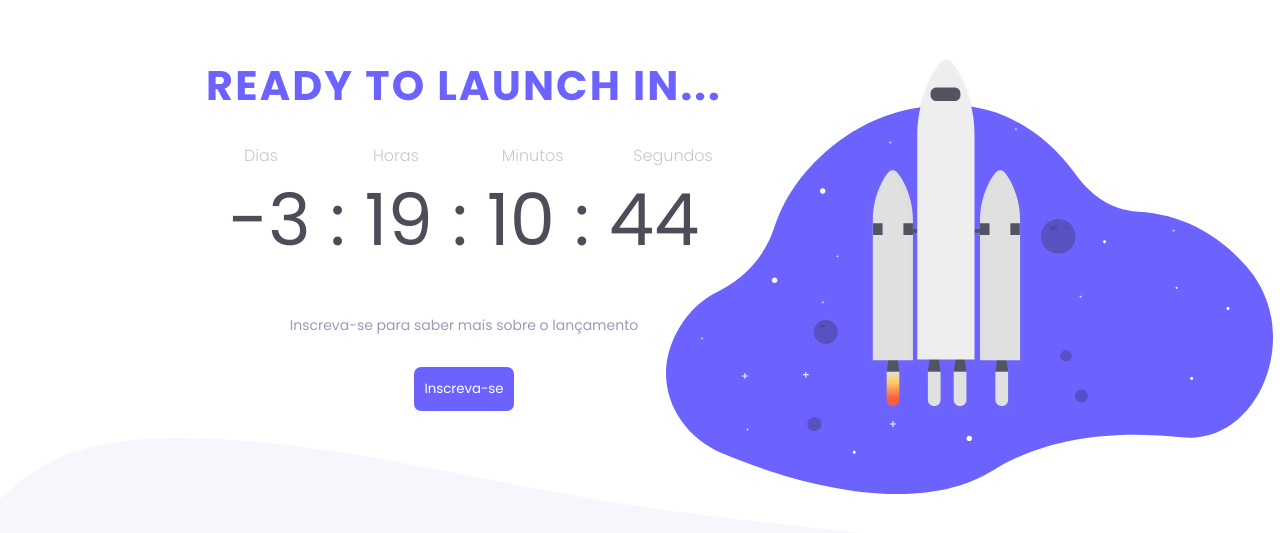
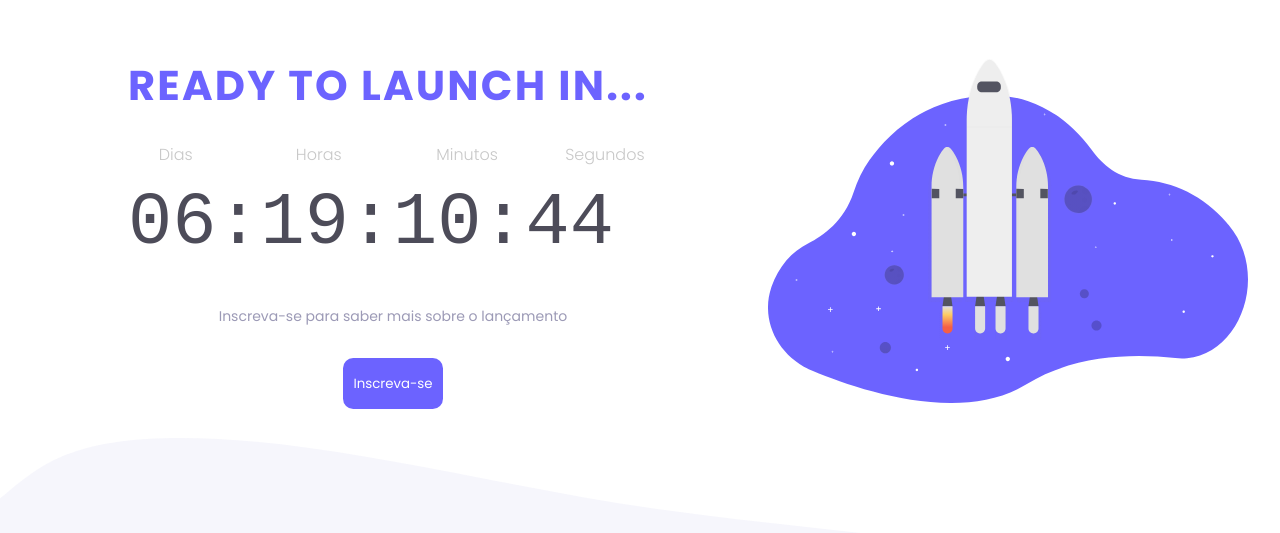
Before and after one commit to brunocs90/Countdown, a plain HTML site: page index.html in a window 1280 px wide. Shown: the part 141-674 px from the top of the page. Drawn offline with Linux system fonts and the light colour scheme; a web font is replaced by a local one.

Commit message:
fixed font monospace

```diff
--- a/css/style.css
+++ b/css/style.css
@@ -2,7 +2,7 @@
   margin: 0;
   padding: 0;
   box-sizing: border-box;
-    font-family: 'Poppins', sans-serif;
+  font-family: "Poppins", sans-serif;
 }
 
 :root {
@@ -10,7 +10,7 @@
   --purple: #6c63ff;
   --light-grey: #c8c8c8;
   --text-color: #9c9ab6;
-    --backgroud: #FFFFFF
+  --backgroud: #ffffff;
 }
 
 body {
@@ -38,16 +38,16 @@ body {
 
 .rocket {
   position: absolute;
-    width: 607px;
-    height: 435px;
-    left: 52vw;
+  width: 30rem;
+  height: 70rem;
+  left: max(60vw, 600px);
   top: 25vh;
 }
 
 .container {
   position: absolute;
-    width: 800px;
-    left: 5vw;
+  width: 33.12rem;
+  left: 10vw;
   top: 25vh;
   display: flex;
   flex-direction: column;
@@ -58,63 +58,76 @@ body {
 .ready-to-launch {
   font-style: normal;
   font-weight: bold;
-    font-size: 1.29rem;
+  font-size: 1.3rem;
   line-height: 3.37rem;
   letter-spacing: 0.105em;
   text-transform: uppercase;
+  width: 33.12rem;
 
   color: var(--purple);
 }
 
-.countdown-text{
-    margin-top: 32px;
-    width: 480px;
+.countdown-text {
+  margin-top: 2rem;
   display: flex;
   flex-direction: row;
-    justify-content: flex-start;
-    align-items: left;
+  justify-content: space-between;
+  width: 33.12rem;
 
   font-style: normal;
   font-weight: 300;
-    line-height: 21px;
+  line-height: 1.31rem;
   text-transform: capitalize;
 
-    color: #C8C8C8;
+  color: #c8c8c8;
 }
 
 .countdown-function {
-    font-style: normal;
-    font-weight: normal;
-    font-size: 72px;
-    line-height: 108px;
+  width: 33.12rem;
+  padding-top: 1rem;
 
-    max-width: 530px;
+  justify-content: flex-start;
+
+  font-family: 'Azeret Mono', monospace;
+  font-size: 4.60em;
 
   color: var(--black);
 }
 
 .dias {
-    margin-left: 20px;
+  text-align: center;
+  width: 25%;
+  padding-right: 7%;
 }
 
 .horas {
-    margin-left: 95px;
+  text-align: center;
+  width: 25%;
+  padding-right: 3%;
 }
 
 .minutos {
-    margin-left: 83px;
+  text-align: center;
+  width: 25%;
+  padding-left: 3%;
 }
 
 .segundos {
-    margin-left: 70px;
+  text-align: center;
+  width: 25%;
+  padding-left: 5%;
 }
 
 .register-text {
+  width: 33.12rem;
+  justify-content: center;
+
+  text-align: center;
   font-style: normal;
   font-weight: normal;
-    font-size: 14px;
-    line-height: 21px;
-    margin-top: 41px;
+  font-size: 0.875rem;
+  line-height: 1.31rem;
+  margin-top: 2.56rem;
 
   color: var(--text-color);
 }
@@ -123,11 +136,11 @@ body {
   color: white;
   background-color: var(--purple);
   border: 0;
-    padding: 10px;
-    border-radius: 7px;
+  padding: 0.625rem;
+  border-radius: 0.638rem;
   margin-top: 31px;
 
   font-style: normal;
   font-weight: normal;
-    line-height: 24px;
+  line-height: 1.938rem;
 }
--- a/index.html
+++ b/index.html
@@ -12,7 +12,9 @@
     <link rel="preconnect" href="https://fonts.gstatic.com" crossorigin>
     <link rel="preconnect" href="https://fonts.googleapis.com">
     <link rel="preconnect" href="https://fonts.gstatic.com" crossorigin>
-    <link href="https://fonts.googleapis.com/css2?family=Poppins:wght@300;400;500;700&display=swap" rel="stylesheet">
+    <link
+        href="https://fonts.googleapis.com/css2?&family=Ubuntu+Mono:wght@700&family=Azeret+Mono:wght@500&family=Poppins:wght@300;400;500;700&display=swap"
+        rel="stylesheet">
 </head>
 
 <body>
@@ -36,7 +38,6 @@
             <div class="segundos">Segundos</div>
         </div>
         <div id="countdown-function" class="countdown-function">
-            08 : 12 : 44 : 28
         </div>
         <div class="register-text">
             <p>Inscreva-se para saber mais sobre o lançamento</p>
--- a/script/script.js
+++ b/script/script.js
@@ -1,26 +1,23 @@
 function updateTimer() {
-    let countdown = document.getElementById('countdown-function')
-    const countDownDate = new Date('Jan 16, 2022 00:00:01')
-    const now = new Date().getTime()
-    const diferenceOfTheDay = countDownDate - now
+    let countdown = document.getElementById('countdown-function');
+    const now = new Date().getTime();
 
+    const launch = new Date('Jan 25, 2022 00:00:01')
+    if (now > launch) {
+        return countdown.innerHTML = '00:00:00:00';
+    }
+
+    const diferenceOfTheDay = launch - now
     days = Math.floor(diferenceOfTheDay / (1000 * 60 * 60 * 24))
     hours = Math.floor(diferenceOfTheDay / (1000 * 60 * 60))
     mins = Math.floor(diferenceOfTheDay / (1000 * 60))
     secs = Math.floor(diferenceOfTheDay / 1000)
 
-    d = days;
-    h = hours - days * 24
-    m = mins - hours * 60
-    s = secs - mins * 60
-
-    dias = formatTimer(d);
-    horas = formatTimer(h);
-    minutos = formatTimer(m);
-    segundos = formatTimer(s);
-
-    countdown.innerHTML =
-        dias + ' : ' + horas + ' : ' + minutos + ' : ' + segundos
+    dias = formatTimer(days);
+    horas = formatTimer(hours - days * 24)
+    minutos = formatTimer(mins - hours * 60)
+    segundos = formatTimer(secs - mins * 60)
+    countdown.innerHTML = dias + ':' + horas + ':' + minutos + ':' + segundos;
 }
 
 function formatTimer(time) {
```
Lines whose indentation alone changed are shown as unchanged.
